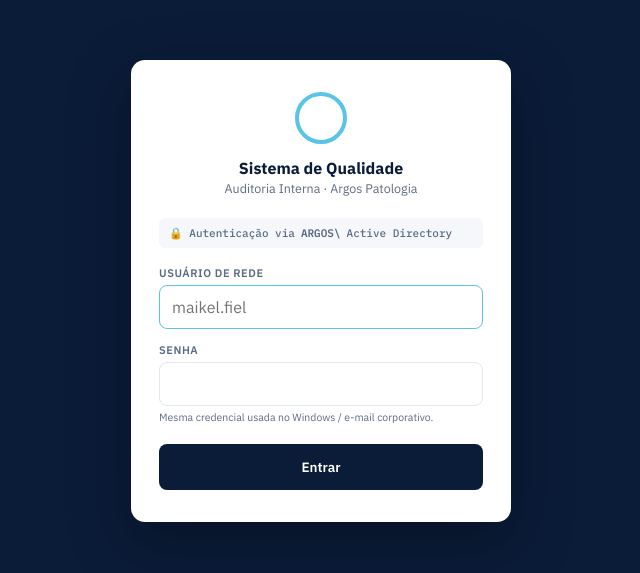
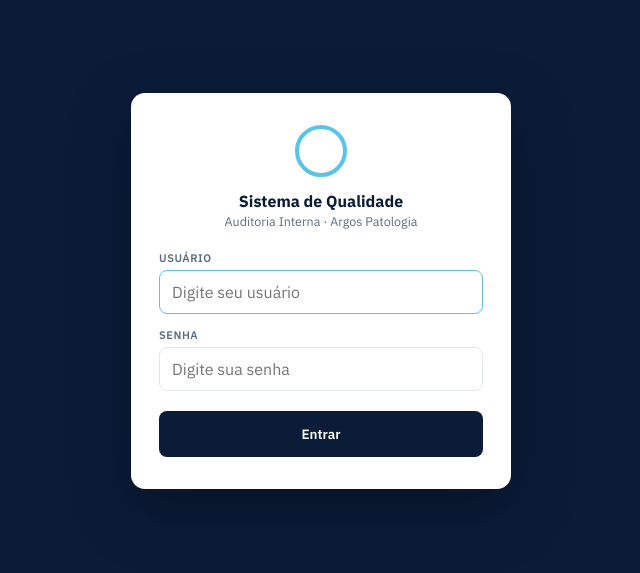
Before and after one commit to Andrefiel/auditoria, a React (Vite) app in the folder frontend/: page /login in a window 1280 px wide. Shown: the part 109-682 px from the top of the page, without its empty margins (319-959 px from the left). Built offline with nearby package versions, Linux system fonts and the light colour scheme.

Commit message:
Remover avisos de Active Directory da tela de login

```diff
--- a/frontend/src/pages/Login.jsx
+++ b/frontend/src/pages/Login.jsx
@@ -32,8 +32,6 @@
         <div className="login-title">Sistema de Qualidade</div>
         <div className="login-sub">Auditoria Interna · Argos Patologia</div>
 
-        <div className="login-domain">🔒 Autenticação via <b>ARGOS\</b> Active Directory</div>
-
         <form onSubmit={handleSubmit}>
           {/* Honeypot invisível para bots */}
           <input
@@ -48,10 +46,10 @@
           />
 
           <div className="field">
-            <label>Usuário de rede</label>
+            <label>Usuário</label>
             <input
               type="text"
-              placeholder="maikel.fiel"
+              placeholder="Digite seu usuário"
               value={username}
               onChange={(e) => setUsername(e.target.value)}
               autoFocus
@@ -62,11 +60,11 @@
             <label>Senha</label>
             <input
               type="password"
+              placeholder="Digite sua senha"
               value={password}
               onChange={(e) => setPassword(e.target.value)}
               required
             />
-            <div className="field-hint">Mesma credencial usada no Windows / e-mail corporativo.</div>
           </div>
 
           {error && <div className="error-banner">{error}</div>}
```
Also changed, not shown: 1 other file (tests, documents, lock files or other folders).
